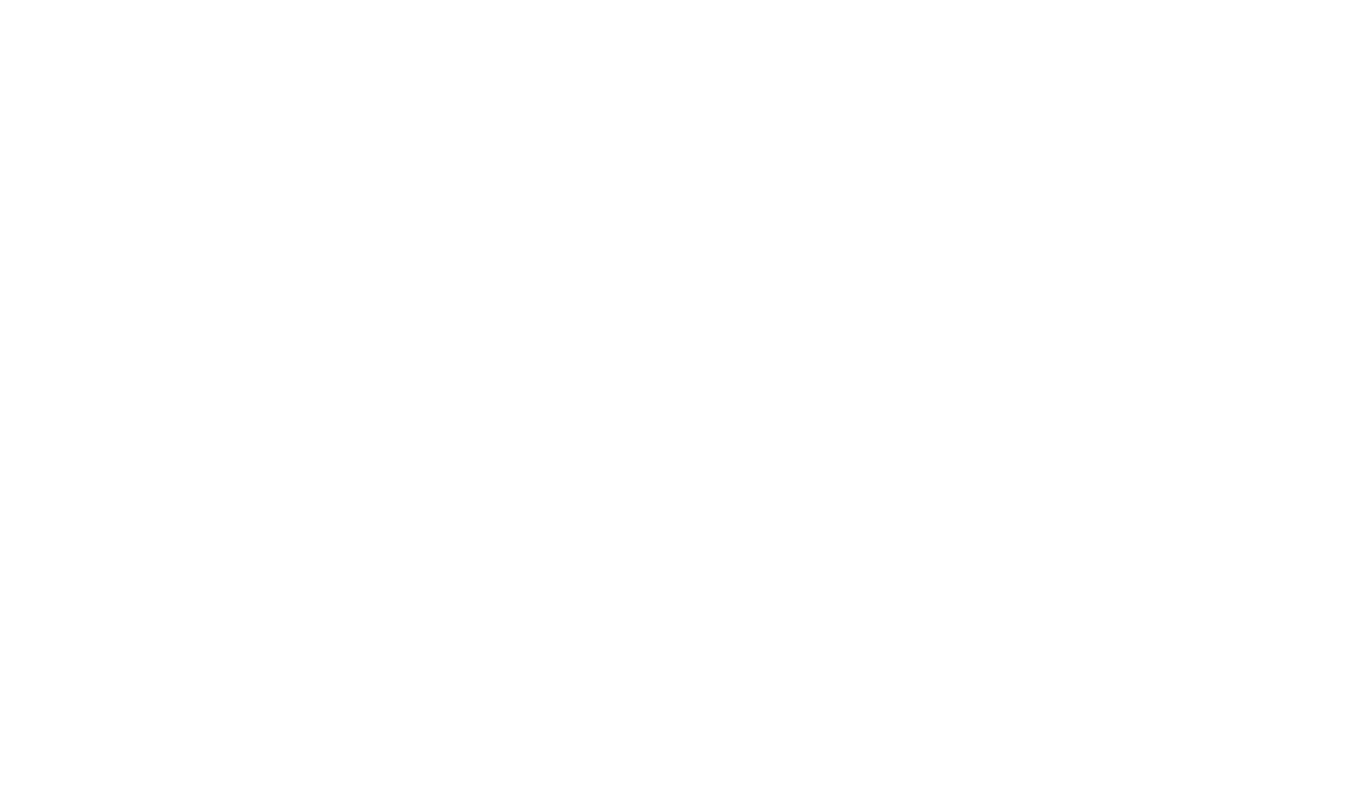
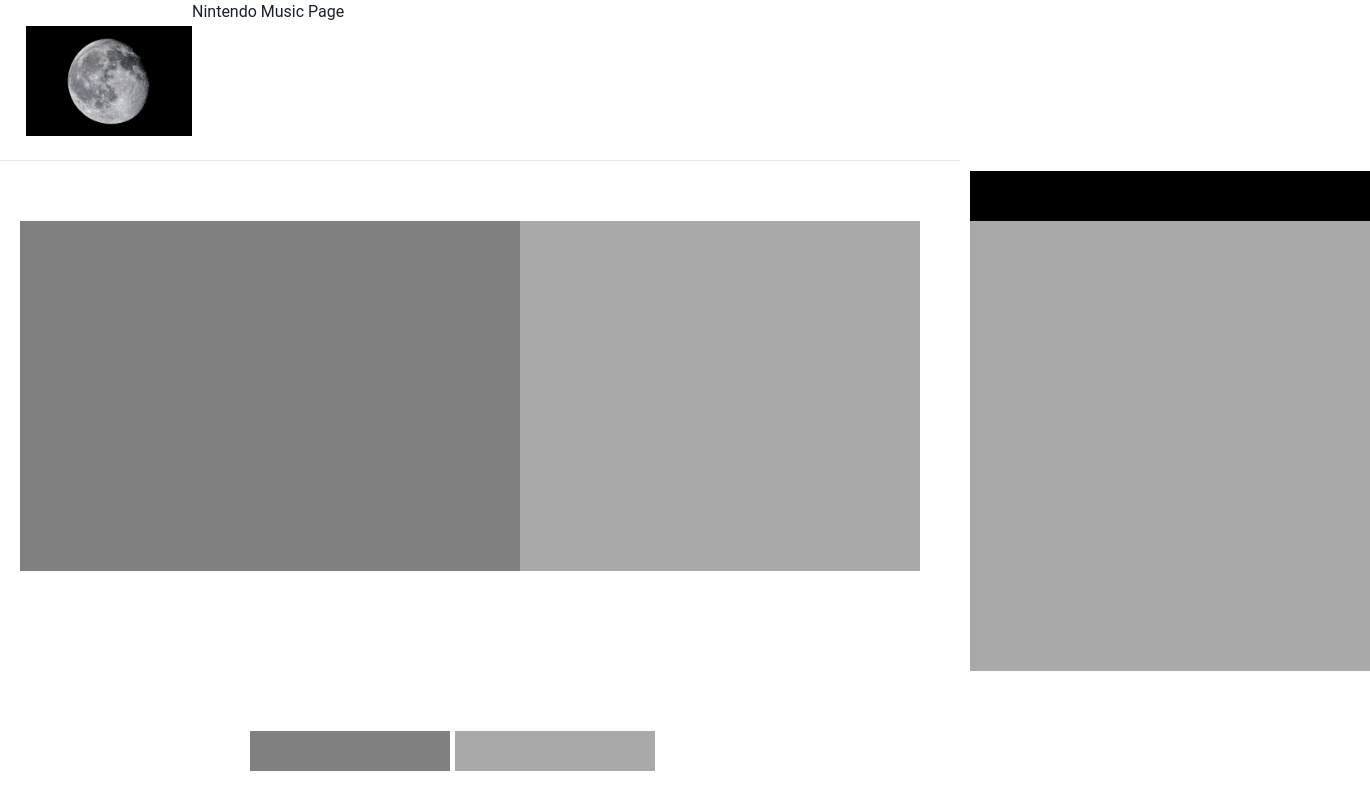
Before and after one commit to tamzid-chowdhury/sbuhacks2021, a React (Create React App) app in the folder client/: page /post in a window 1280 px wide. Shown: the top 810 px of the page, 1370 px wide, since content can reach past the window. Built offline with nearby package versions, Linux system fonts and the light colour scheme.

Commit message:
Little JSX page

```diff
--- a/client/src/App.js
+++ b/client/src/App.js
@@ -1,6 +1,7 @@
 import { ChakraProvider } from "@chakra-ui/react"
 import { BrowserRouter as Router, Switch, Route } from 'react-router-dom'
 import Homepage from "./pages/Homepage"
+import Postpage from "./pages/Postpage"
 
 function App() {
   return (
@@ -8,7 +9,18 @@ function App() {
       <Router>
         <Switch>
           <Route exact path={["/"]} component={Homepage} ></Route>
+
+          <Route path="/post">
+            <Postpage />
+          </Route>
+
         </Switch>
+
+        <Switch>
+
+        </Switch>
+
+
       </Router>
     </ChakraProvider>
   );
--- /dev/null
+++ b/client/src/pages/Postpage.js
@@ -0,0 +1,91 @@
+import React from 'react'
+import { Box } from "@chakra-ui/react"
+
+import moon from '../images/moon.jpg'
+
+import "../styles/postpage.css";
+//className="quizIcon"
+class Postpage extends React.Component {
+    render() {
+        return(
+            <Box>
+                <Box className="container">
+                    <Box className="quizIcon" w="15%" h="10%">
+                            <img alt="Moon" src={moon} />
+                    </Box>
+                    <Box>
+                        <h1>Nintendo Music Page</h1>
+                    </Box>
+                </Box>
+
+
+                <Box className="container">
+                    <Box w="75%">  {/* for horizontal line*/}
+                        <br></br>
+                        <hr />
+                    </Box>
+                </Box>
+
+
+                <Box className="containerDown">
+                    <Box className="container">
+                        <Box w="85%">  {/* for horizontal line*/}
+                        </Box>
+
+                    </Box>
+
+
+                    <Box h="10px"></Box> {/* Can move everything down a little*/}
+                    <Box className="container">
+                        <Box mr ="20px" w="20px" >  {/* added space*/}
+
+                        </Box>
+
+                        <Box className="containerDown"> {/* Gradebox*/}
+                            <Box  h="50px" >
+                            </Box>
+                            <Box  w="500px" h="350px" bg='gray'>
+                            </Box>
+
+                        </Box>
+
+
+                        <Box className="containerDown">{/* Statbox */}
+                            <Box  h="50px" >
+                            </Box>
+                            <Box  w="400px" h="350px" bg='#A9A9A9'>  {/* for horizontal line*/}
+                            </Box>
+
+                        </Box>
+
+                        <Box className="containerDown">{/* Statbox */}
+                        <Box  w="50px" >  {/* now for the right section*/}
+                        </Box>
+                        </Box>
+
+                        <Box className="containerDown">{/* Statbox */}
+                        <Box  w="400px" h="50px" bg='Black'>  {/* leaderboards*/}
+                        </Box>
+                        <Box  w="400px" h="450px" bg='#A9A9A9'>  {/* leaderboards*/}
+                        </Box>
+                        </Box>
+                    </Box>
+                    <Box h="60px"></Box>
+
+                    <Box className="container">
+                        <Box w="250px"></Box>
+                        <Box  w="200px" h="40px" bg='gray'></Box>  {/* for horizontal line*/}
+                        <Box w="5px"></Box>
+                        <Box  w="200px" h="40px" bg='#A9A9A9'></Box>  {/* for horizontal line*/}
+                    </Box>
+
+                    <Box h="60px"></Box>
+                </Box>
+
+
+            </Box>
+        );
+    }
+  }
+
+  export default Postpage;
--- /dev/null
+++ b/client/src/styles/postpage.css
@@ -0,0 +1,27 @@
+.quizIcon {
+    padding-top: 2%;
+    padding-left: 2%;
+}
+
+
+h1 {
+    font-family: "Roboto", "Times New Roman", Times, serif;
+    font-size:90px;
+}
+
+
+
+.hr{
+    color: black;
+background-color: black;
+}
+
+.container {
+    display: flex; /* or inline-flex */
+    flex-direction: row;
+  }
+
+  .containerDown {
+    display: flex; /* or inline-flex */
+    flex-direction: column;
+  }
```
Also changed, not shown: client/src/images/moon.jpg (added).
